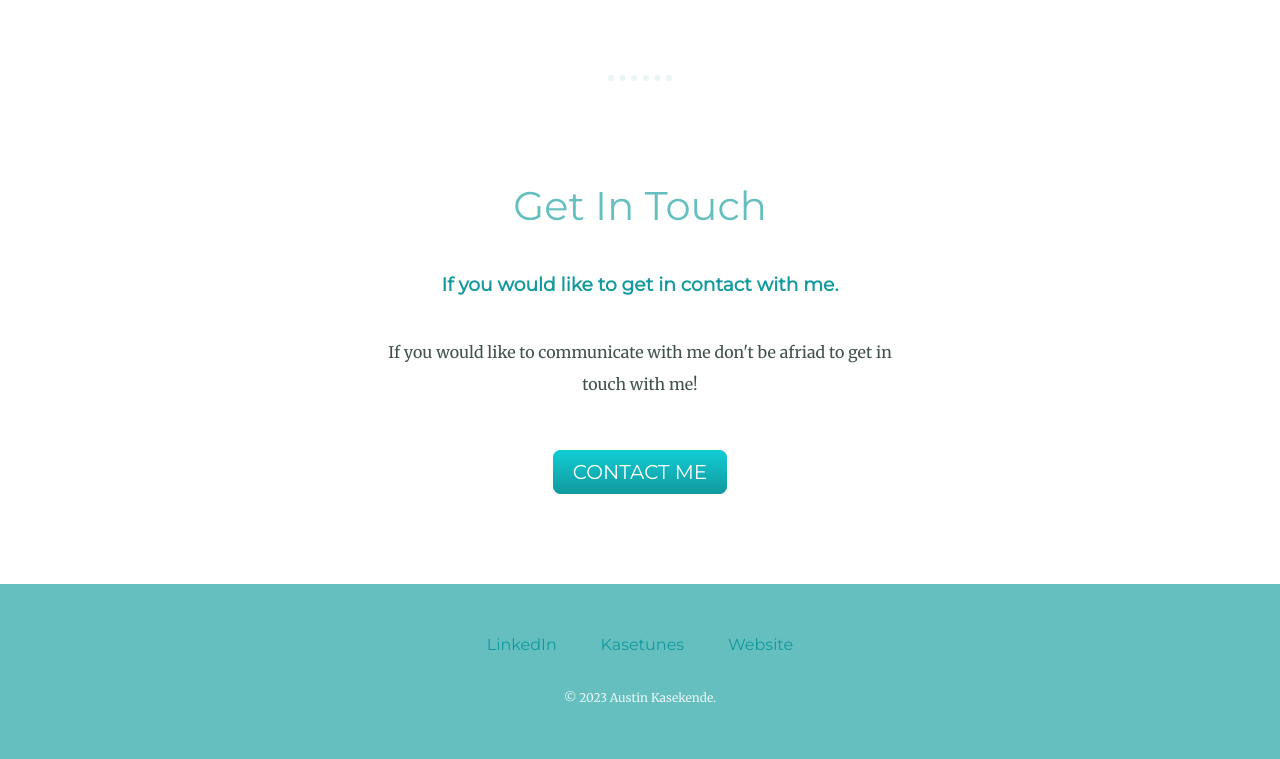
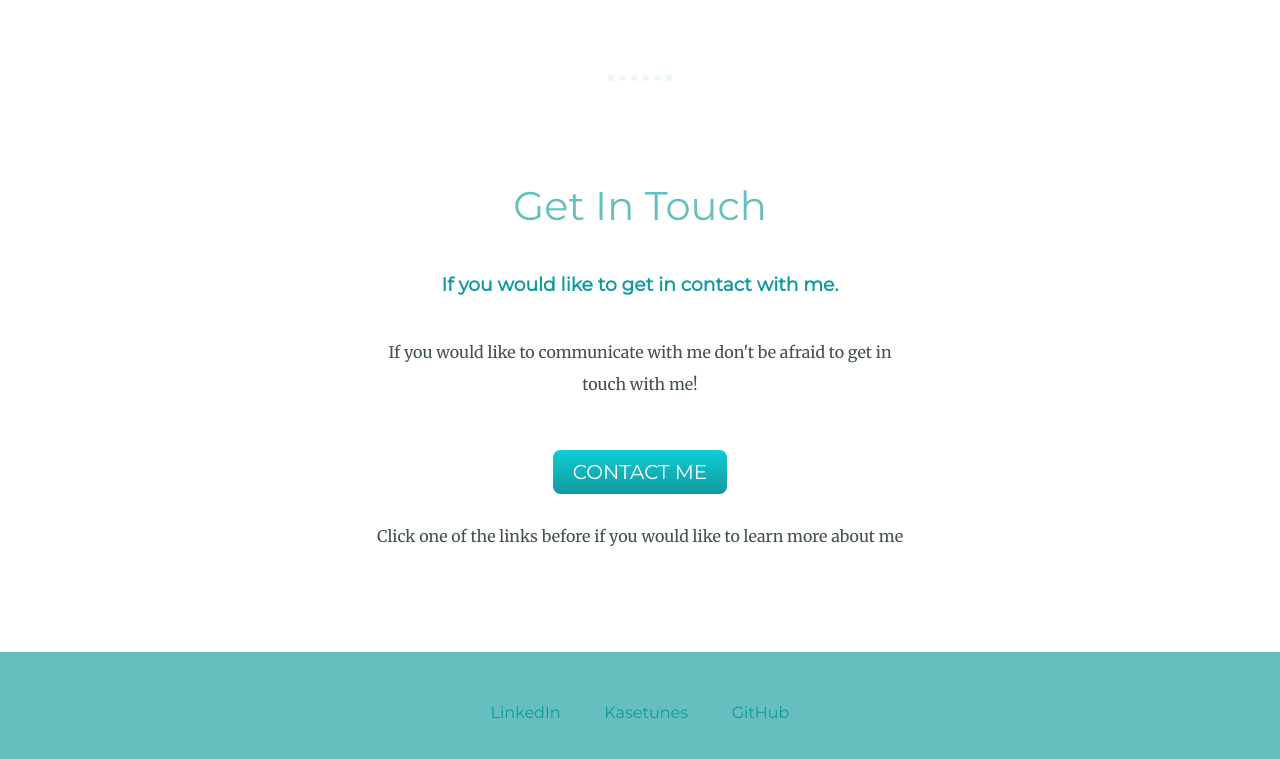
Before and after one commit to AustinBwanika/personal-website, a plain HTML site: page templates/index.html in a window 1280 px wide. Shown: the part 2041-2800 px from the top of the page. Drawn offline with Linux system fonts and the light colour scheme.

Commit message:
Editing the site to include link to Github

```diff
--- a/static/css/styles.css
+++ b/static/css/styles.css
@@ -112,6 +112,10 @@ a:hover {
   margin-left: 30px;
 }
 
+.final-message{
+  padding-top: 20px;
+}
+
 .btn {
   background: #11cdd4;
   background-image: -webkit-linear-gradient(top, #11cdd4, #11999e);
--- a/templates/index.html
+++ b/templates/index.html
@@ -14,7 +14,7 @@
     <img class="top-cloud" src="../static/images/cloud.png" alt="cloud">
     <div class="title-text">
       <h1>I'm Austin.</h1>
-      <h2>a <span class="pro">pro</span>grammer.</h2>
+      <h2>a <span class="pro"></span>programmer.</h2>
     </div>
     <img class="bottom-cloud" src="../static/images/cloud.png" alt="cloud">
     <img class="mountain" src="../static/images/mountain.png" alt="mountain-img">
@@ -48,8 +48,9 @@
     <div class="contact-me">
       <h2>Get In Touch</h2>
       <h3>If you would like to get in contact with me.</h3>
-      <p class="contact-message">If you would like to communicate with me don't be afriad to get in touch with me!</p>
-      <a class="btn" href="austinbwanika@gmail.com">CONTACT ME</a>
+      <p class="contact-message">If you would like to communicate with me don't be afraid to get in touch with me!</p>
+      <a class="btn" href="https://www.linkedin.com/in/austin-kasekende-513371255">CONTACT ME</a>
+      <p class = "final-message"> Click one of the links before if you would like to learn more about me</p>
     </div>
   </div>
 
@@ -57,7 +58,8 @@
   <div class="bottom-container">
     <a class="footer-link" href="https://www.linkedin.com/in/austin-kasekende-513371255">LinkedIn</a>
     <a class="footer-link" href="https://linktr.ee/Kasetunes">Kasetunes</a>
-    <a class="footer-link" href="">Website</a>
+    <a class="footer-link" href="https://github.com/AustinBwanika">GitHub</a>
+
     <p class="copyright">© 2023 Austin Kasekende.</p>
   </div>
 </body>
```
